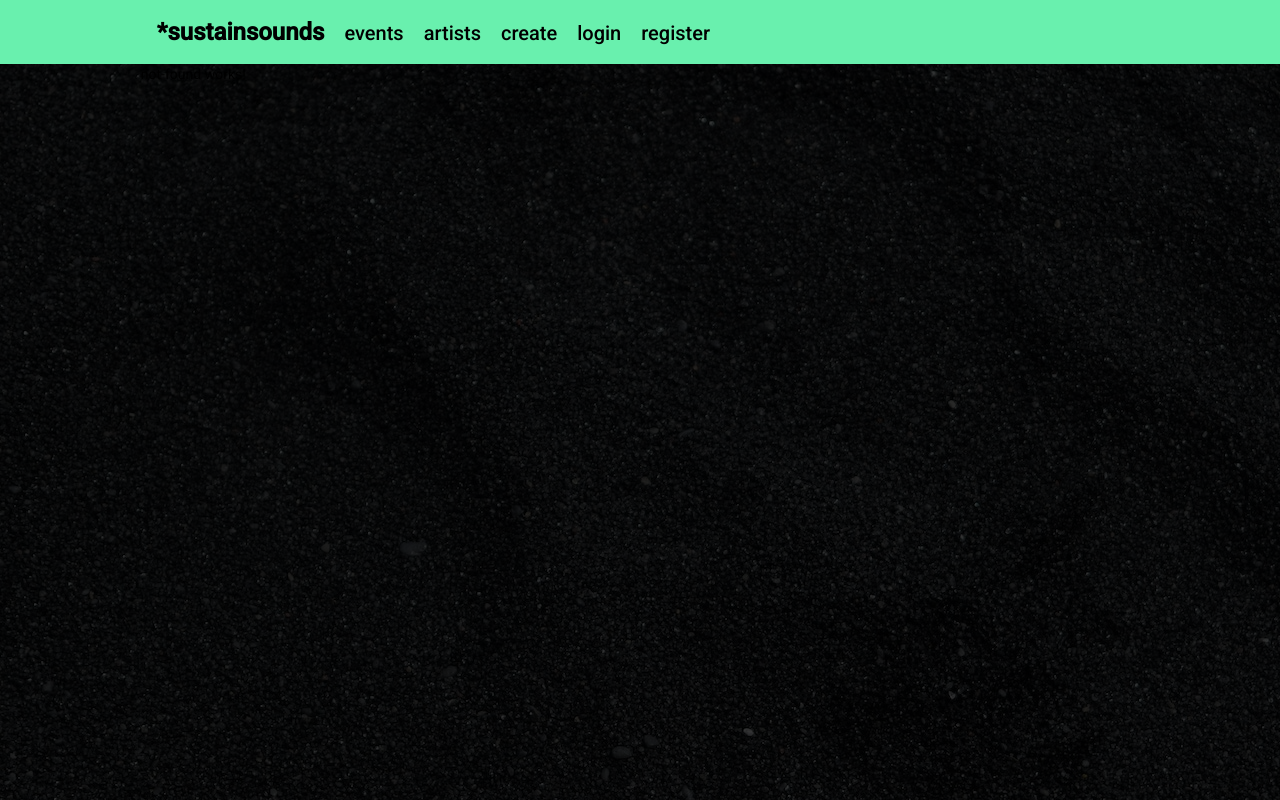
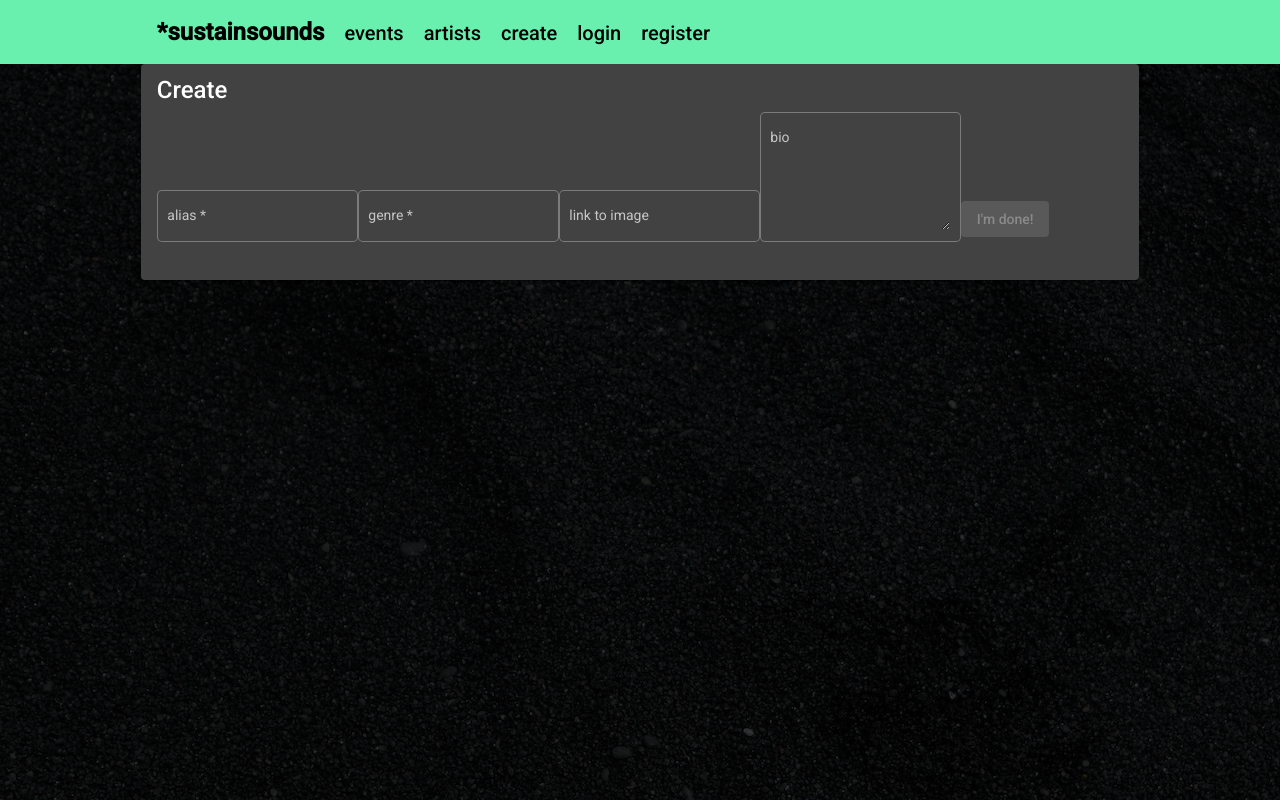
Before and after one commit to vnemchev/sustainsounds-ng, an Angular app in the folder sustainsounds/: page /profile/edit/1 in a window 1280 px wide. Before the commit this address led to /not-found. Built offline with nearby package versions, Linux system fonts and the light colour scheme; no server answers.

Commit message:
Working artists edit

```diff
--- a/sustainsounds/src/app/events/event-edit/event-edit.component.html
+++ b/sustainsounds/src/app/events/event-edit/event-edit.component.html
@@ -107,7 +107,7 @@
     </mat-form-field>
 
     <mat-form-field appearance="outline" color="accent">
-      <mat-label>describe your event</mat-label>
+      <mat-label for="description">describe your event</mat-label>
       <textarea
         matInput
         placeholder="Ex. The event is called..."
--- a/sustainsounds/src/app/profile/profile-edit/profile-edit.component.html
+++ b/sustainsounds/src/app/profile/profile-edit/profile-edit.component.html
@@ -1 +1,84 @@
-<p>profile-edit works!</p>
+<mat-card class="form">
+  <mat-card-title> Create </mat-card-title>
+
+  <form [formGroup]="editForm" class="edit-form" (ngSubmit)="edit()">
+    <mat-form-field class="info-field" appearance="outline" color="accent">
+      <mat-label for="alias">alias</mat-label>
+      <input
+        matInput
+        placeholder="Woodstock"
+        name="alias"
+        id="alias"
+        type="text"
+        formControlName="alias"
+        required
+      />
+      <mat-error *ngIf="editForm.get('alias')?.errors?.['required']"
+        >event name required!</mat-error
+      >
+      <mat-error *ngIf="editForm.get('alias')?.errors?.['minlength']"
+        >event name must be longer than 3 chars!</mat-error
+      >
+    </mat-form-field>
+
+    <mat-form-field class="info-field" appearance="outline" color="accent">
+      <mat-label for="genre">genre</mat-label>
+      <input
+        matInput
+        placeholder="Metal"
+        name="genre"
+        id="genre"
+        type="text"
+        formControlName="genre"
+        required
+      />
+      <mat-error *ngIf="editForm.get('alias')?.errors?.['required']"
+        >event name required!</mat-error
+      >
+      <mat-error *ngIf="editForm.get('alias')?.errors?.['minlength']"
+        >event name must be longer than 3 chars!</mat-error
+      >
+    </mat-form-field>
+
+    <mat-form-field appearance="outline" color="accent">
+      <mat-label for="imageUrl">link to image</mat-label>
+      <input
+        matInput
+        placeholder="https://www.behance.net/gallery/158161911/I-..."
+        name="imageUrl"
+        id="imageUrl"
+        type="url"
+        formControlName="imageUrl"
+      />
+      <mat-error *ngIf="editForm.get('imageUrl')?.errors?.['pattern']"
+        >must be valid URL!</mat-error
+      >
+    </mat-form-field>
+
+    <mat-form-field appearance="outline" color="accent">
+      <mat-label for="bio">bio</mat-label>
+      <textarea
+        matInput
+        placeholder="Ex. From Berlin, Germany..."
+        name="bio"
+        id="bio"
+        formControlName="bio"
+        rows="6"
+      >
+      </textarea>
+      <mat-error *ngIf="editForm.get('bio')?.errors?.['minlength']"
+        >must be at least 20 chars!</mat-error
+      >
+    </mat-form-field>
+
+    <button
+      type="submit"
+      mat-raised-button
+      color="accent"
+      [disabled]="!editForm.valid"
+      (click)="edit()"
+    >
+      I'm done!
+    </button>
+  </form>
+</mat-card>
--- a/sustainsounds/src/app/profile/profile-edit/profile-edit.component.ts
+++ b/sustainsounds/src/app/profile/profile-edit/profile-edit.component.ts
@@ -1,6 +1,8 @@
 import { Component, OnInit } from '@angular/core';
-import { FormBuilder } from '@angular/forms';
-import { ActivatedRoute } from '@angular/router';
+import { FormBuilder, Validators } from '@angular/forms';
+import { ActivatedRoute, Router } from '@angular/router';
+import { ArtistsService } from 'src/app/artists/artists.service';
+import { IArtist } from 'src/app/shared/interfaces/artist';
 
 @Component({
   selector: 'app-profile-edit',
@@ -8,17 +10,62 @@ import { ActivatedRoute } from '@angular/router';
   styleUrls: ['./profile-edit.component.css'],
 })
 export class ProfileEditComponent implements OnInit {
+  artistId!: string;
+  artist: IArtist | null = null;
+
+  errorFetchingData = false;
+
   constructor(
     private activatedRoute: ActivatedRoute,
-    private fb: FormBuilder
+    private fb: FormBuilder,
+    private userService: ArtistsService,
+    private router: Router
   ) {}
 
   editForm = this.fb.group({
-    alias: [],
-    genre: [],
-    bio: [],
-    imageUrl: [],
+    alias: ['', Validators.required],
+    genre: [''],
+    bio: ['', Validators.minLength(20)],
+    imageUrl: ['', Validators.pattern(new RegExp('^https?://'))],
   });
 
-  ngOnInit(): void {}
+  ngOnInit(): void {
+    this.artistId = this.activatedRoute.snapshot.params['id'];
+
+    this.userService.getOneArtist(this.artistId).subscribe({
+      next: (value) => {
+        this.artist = value;
+        this.editForm.setValue({
+          alias: this.artist.alias,
+          genre: this.artist.genre as string,
+          bio: this.artist.bio as string,
+          imageUrl: this.artist.imageUrl as string,
+        });
+        console.log(this.artist);
+      },
+      error: (err) => {
+        this.errorFetchingData = true;
+        console.error(err);
+      },
+    });
+  }
+
+  edit(): void {
+    if (this.editForm.invalid) return;
+
+    const payload = {
+      alias: this.editForm.value.alias,
+      genre: this.editForm.value.genre,
+      bio: this.editForm.value.bio,
+      imageUrl: this.editForm.value.imageUrl,
+    };
+
+    this.userService.editArtist(this.artistId, payload as IArtist).subscribe({
+      next: (res) => {
+        console.log(res);
+        this.router.navigate(['/profile']);
+      },
+      error: (err) => console.log(err),
+    });
+  }
 }
--- a/sustainsounds/src/app/profile/profile-routing.module.ts
+++ b/sustainsounds/src/app/profile/profile-routing.module.ts
@@ -10,7 +10,7 @@ const routes: Routes = [
     component: ProfileComponent,
   },
   {
-    path: 'profile/edit',
+    path: 'profile/edit/:id',
     title: 'Edit Profile',
     component: ProfileEditComponent,
   },
--- a/sustainsounds/src/app/profile/profile.module.ts
+++ b/sustainsounds/src/app/profile/profile.module.ts
@@ -6,6 +6,8 @@ import { ProfileComponent } from './profile/profile.component';
 import { MatButtonModule } from '@angular/material/button';
 import { ProfileRoutingModule } from './profile-routing.module';
 import { ReactiveFormsModule } from '@angular/forms';
+import { MatFormFieldModule } from '@angular/material/form-field';
+import { MatInputModule } from '@angular/material/input';
 
 @NgModule({
   declarations: [ProfileComponent, ProfileEditComponent],
@@ -14,6 +16,8 @@ import { ReactiveFormsModule } from '@angular/forms';
     CommonModule,
     MatCardModule,
     MatButtonModule,
+    MatFormFieldModule,
+    MatInputModule,
     ReactiveFormsModule,
   ],
   exports: [ProfileComponent, ProfileEditComponent],
--- a/sustainsounds/src/app/profile/profile/profile.component.ts
+++ b/sustainsounds/src/app/profile/profile/profile.component.ts
@@ -56,6 +56,6 @@ export class ProfileComponent implements OnInit {
   }
 
   onEdit(): void {
-    this.router.navigate(['/profile/edit']);
+    this.router.navigate([`/profile/edit/${this.detailedArtist?._id}`]);
   }
 }
```
Also changed, not shown: 1 other file (tests, documents, lock files or other folders).
